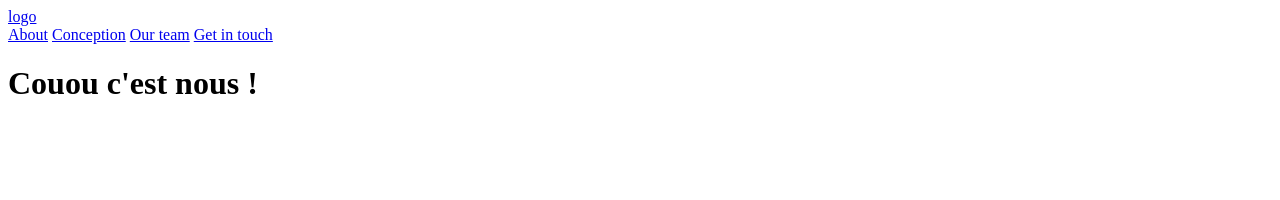
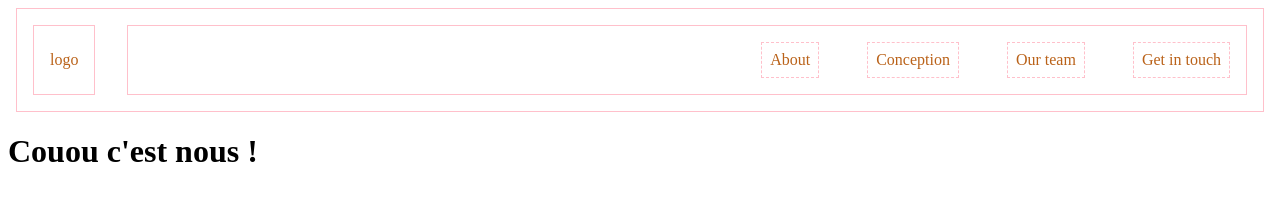
Before and after one commit to heloisehenaut/exercice-sccs-Cedric-H-lo-se, a plain HTML site: page contact.html in a window 1280 px wide. Drawn offline with nearby package versions, Linux system fonts and the light colour scheme; files that its build step writes are made by us from their sources.

Commit message:
modif header

```diff
--- a/contact.html
+++ b/contact.html
@@ -5,7 +5,7 @@
     <meta http-equiv="X-UA-Compatible" content="IE=edge">
     <meta name="viewport" content="width=device-width, initial-scale=1.0">
     <title>Contact</title>
-    <link rel="stylesheet" href="style.style.min.css">
+    <link rel="stylesheet" href="style/style.min.css">
   </head>
   <body>
     <div class="site_header">
@@ -17,8 +17,8 @@
         <a href="#">Get in touch</a>
       </nav>
 
-      <h1>Couou c'est nous !</h1>
-    </div><!-- .page -->
+    </div>
+    <h1>Couou c'est nous !</h1><!-- .page -->
     <script src=""></script>
   </body>
 </html>
--- a/scss/_components/_header.scss
+++ b/scss/_components/_header.scss
@@ -0,0 +1,33 @@
+.site_header {
+  display: flex;
+  border: 1px solid pink;
+  margin: .5rem;
+}
+.logo {
+  display: flex;
+  justify-content: center;
+  align-items: center;
+  align-content: center;
+  padding: 1rem;
+  border: 1px solid pink;
+  margin: 1rem;
+  flex-wrap: wrap;
+}
+.menu {
+  border: 1px solid pink;
+  padding: 1rem;
+  margin: 1rem;
+  display : flex;
+  justify-content: end;
+  align-items: center;
+  flex-grow: 1;
+  gap: 3rem;
+  padding-right: 1rem;
+}
+a {
+  text-decoration: none;
+  color: #ba6219;
+  border: 1px dashed pink;
+  padding: .5rem;
+  transform: scale 10%;
+}
--- a/scss/style.scss
+++ b/scss/style.scss
@@ -7,7 +7,7 @@
 body {
     background-color:$color_primaire;
     @include desktopView($breackpoint) {
-        background-color:rgb(120, 176, 235);
+        background-color:rgb(255, 255, 255);
     }
 }
 
```
Also changed, not shown: header.html (deleted, +0 -17 lines).
